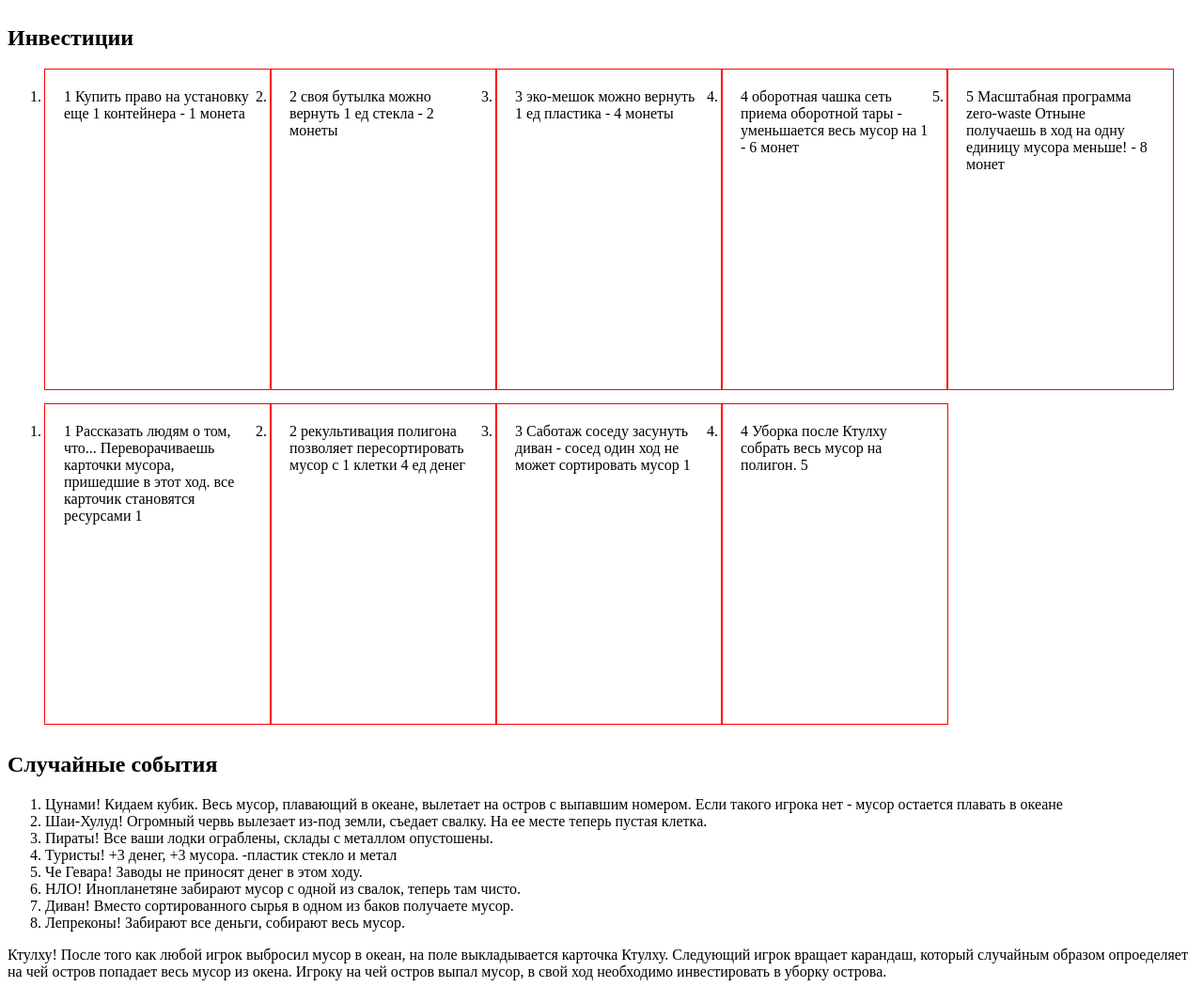
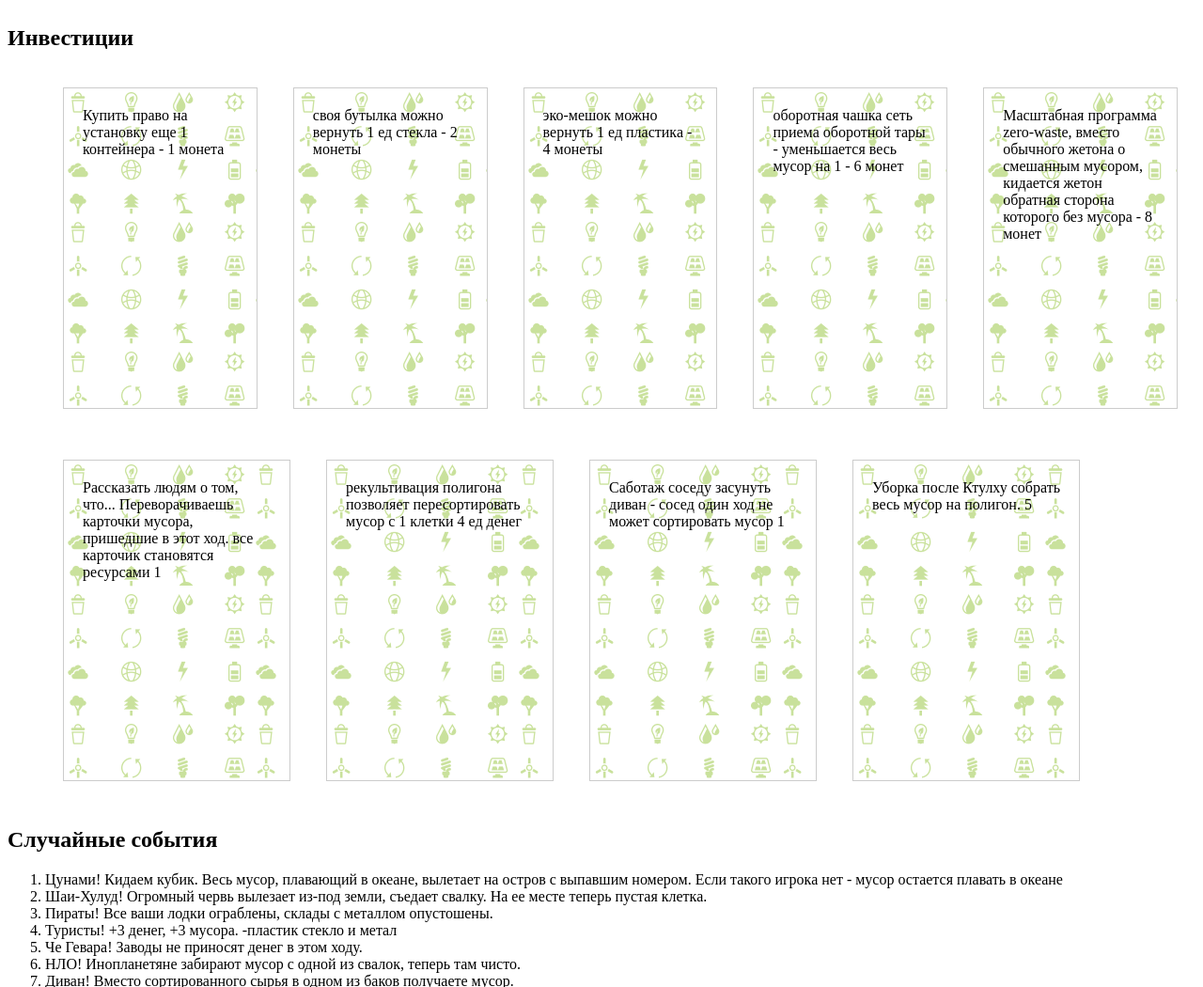
Before and after one commit to msdm83/ico, a plain HTML site: page irecycler/rules.html in a window 1280 px wide. Shown: the part 573-1623 px from the top of the page at 94% size. Drawn offline with Linux system fonts and the light colour scheme.

Commit message:
add background to cards

```diff
--- a/irecycler/rules.html
+++ b/irecycler/rules.html
@@ -43,20 +43,21 @@
 
   <div class="wrapper">
     <h2>Инвестиции</h2>
-    <ol class="invest">
+    <ul class="invest">
       <li>Купить право на установку еще 1 контейнера - 1 монета</li>
       <li>своя бутылка можно вернуть 1 ед стекла - 2 монеты</li>
       <li>эко-мешок можно вернуть 1 ед пластика - 4 монеты</li>
       <li>оборотная чашка сеть приема оборотной тары - уменьшается весь мусор на 1 - 6 монет</li>
-      <li>Масштабная программа zero-waste Отныне получаешь в ход на одну единицу мусора меньше! - 8 монет</li>
-    </ol>
-    <ol class="invest">
+      <li>Масштабная программа zero-waste, вместо обычного жетона о смешанным мусором,
+        кидается жетон обратная сторона которого без мусора - 8 монет</li>
+    </ul>
+    <ul class="invest">
       <li>Рассказать людям о том, что... Переворачиваешь карточки мусора, пришедшие в этот ход. все карточик становятся
         ресурсами 1</li>
       <li>рекультивация полигона позволяет пересортировать мусор с 1 клетки 4 ед денег</li>
       <li>Саботаж соседу засунуть диван - сосед один ход не может сортировать мусор 1</li>
       <li>Уборка после Ктулху собрать весь мусор на полигон. 5</li>
-    </ol>
+    </ul>
   </div>
 
   <div class="wrapper">
--- a/irecycler/site.css
+++ b/irecycler/site.css
@@ -52,20 +52,32 @@
 
 .rules {
 }
+
 .rules .wrapper {
   margin: 30px 0;
 }
 .invest {
   display: flex;
-  counter-reset: section;
+  list-style: none;
 }
 .invest li {
   width: 200px;
   height: 300px;
   padding: 20px;
-  outline: 1px solid red;
+  outline: 1px solid #ccc;
+  position: relative;
+  margin:20px;
 }
-.invest li:before{
-  counter-increment: section;
-  content: counter(section)"  ";
+
+.invest li:before {
+  content: "";
+  position: absolute;
+  top: 0;
+  left: 0;
+  bottom:0;
+  width: 100%;
+  height: 100%;
+  opacity: .4;
+  z-index: -1;
+  background: url(images/icons.png);
 }
```
Also changed, not shown: irecycler/images/icons.png (added).
